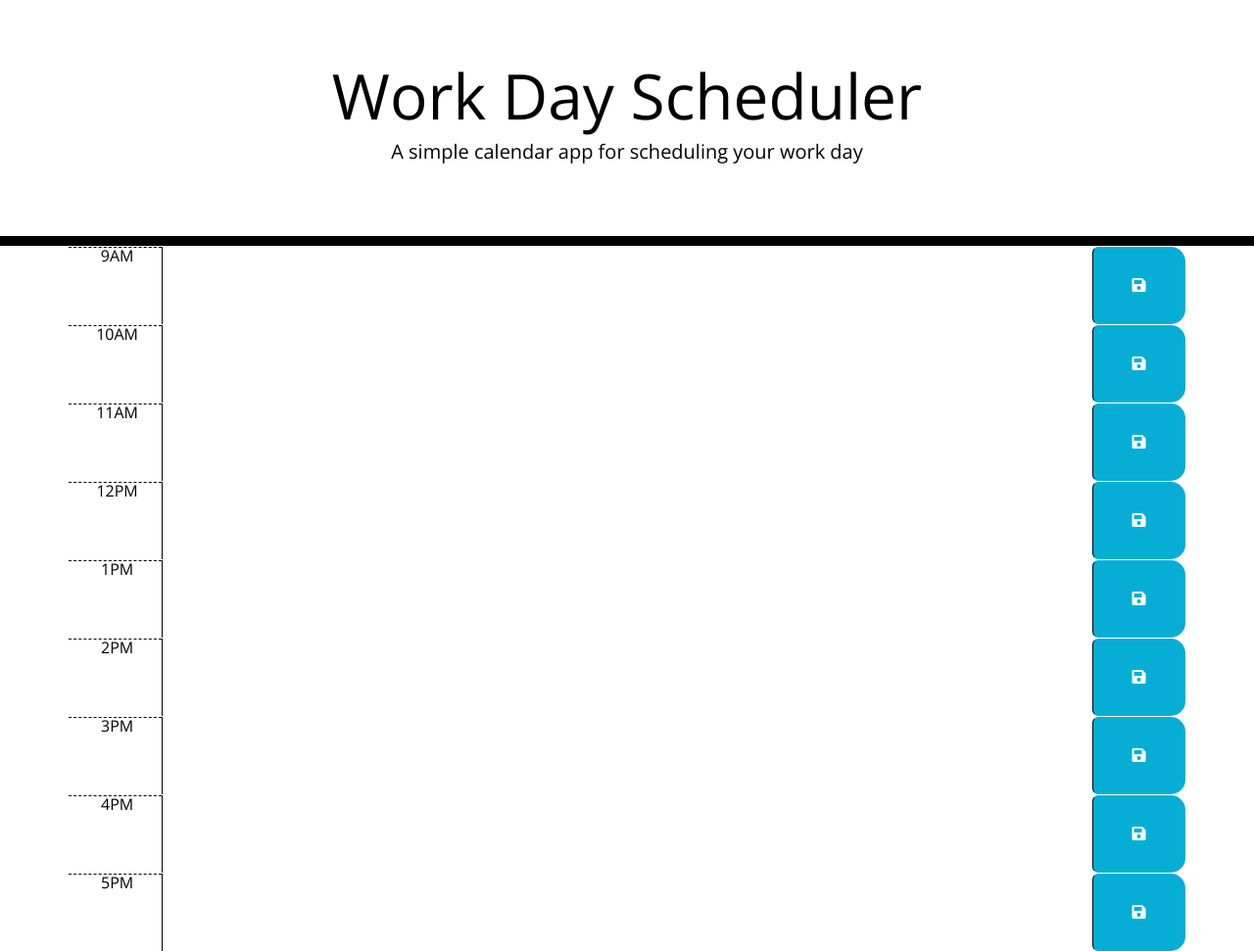
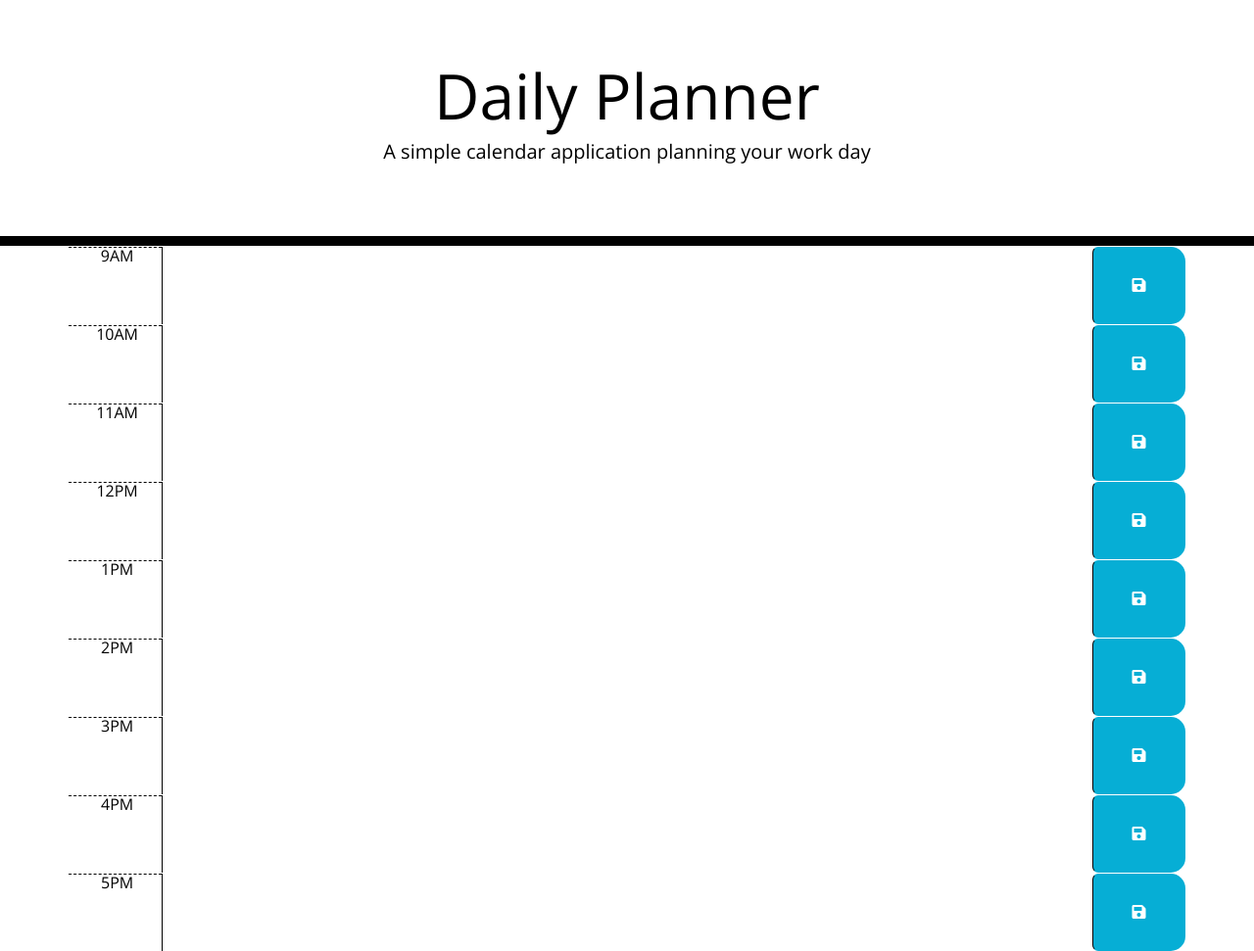
Before and after one commit to kapil319/Daily-Planner, a plain HTML site: page index.html in a window 1280 px wide. Shown: the whole page at 98% size. Drawn offline with nearby package versions, Linux system fonts and the light colour scheme.

Commit message:
update to readme and index files

```diff
--- a/index.html
+++ b/index.html
@@ -26,8 +26,8 @@
 
   <body>
     <header>
-      <h1 class="display-3">Work Day Scheduler</h1>
-      <p class="lead">A simple calendar app for scheduling your work day</p>
+      <h1 class="display-3">Daily Planner</h1>
+      <p class="lead">A simple calendar application planning your work day</p>
       <p id="currentDay" class="lead"></p>
     </header>
 
```
Also changed, not shown: 1 other file.
